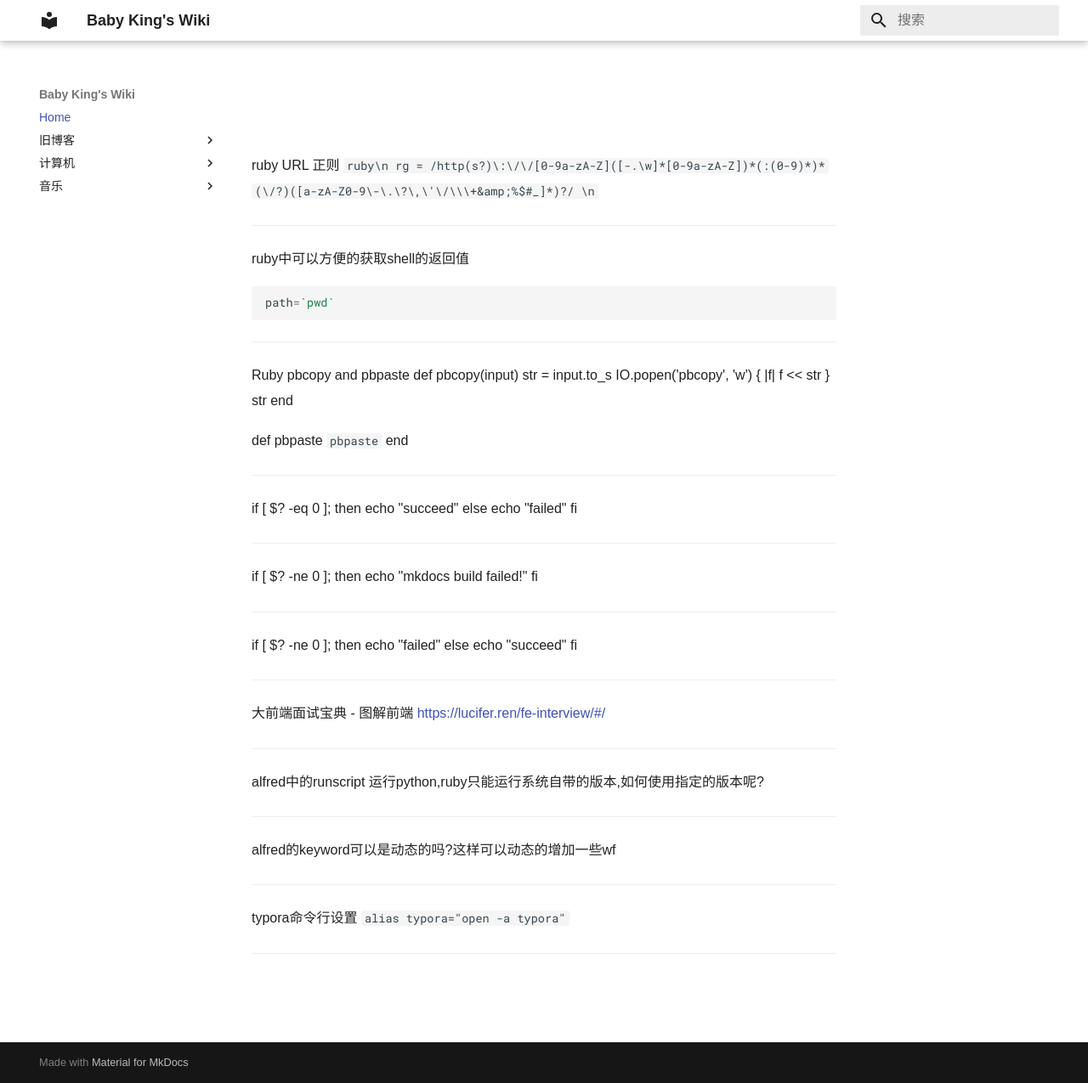
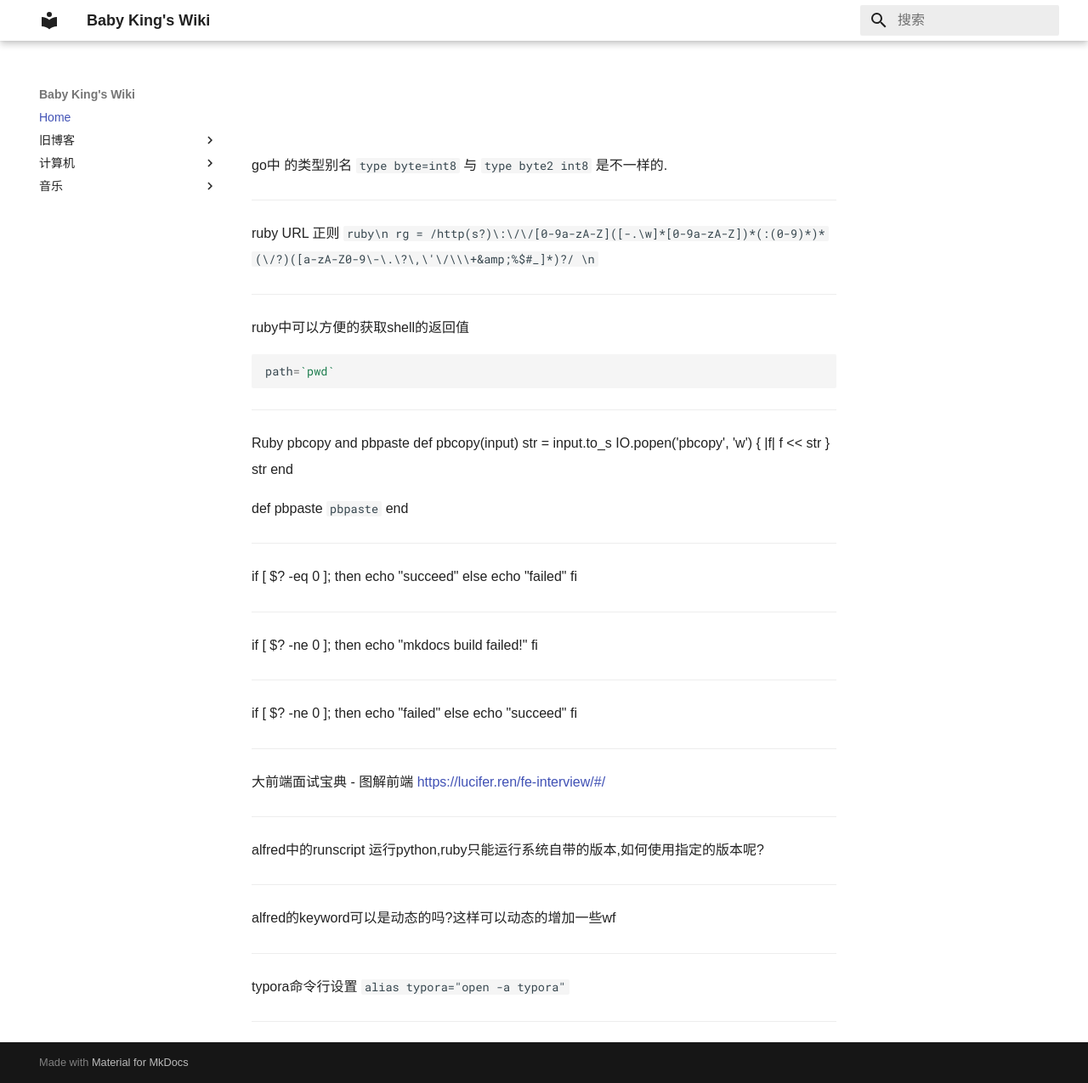
Before and after one commit to babyking/wiki, an MkDocs documentation site: the page built from wiki/index.md, in a window 1280 px wide and 1275 px high. Shown: the whole window at 85% size. Built offline with MkDocs 1.6.1 and Material for MkDocs 9.7.7, drawn with Linux system fonts in a browser that asks for light colours.

Commit message:
quick commit

````diff
--- a/wiki/index.md
+++ b/wiki/index.md
@@ -1,4 +1,6 @@
 #
+go中 的类型别名 `type byte=int8` 与 `type byte2 int8` 是不一样的.
+___
 ruby URL 正则  ```ruby\n rg = /http(s?)\:\/\/[0-9a-zA-Z]([-.\w]*[0-9a-zA-Z])*(:(0-9)*)*(\/?)([a-zA-Z0-9\-\.\?\,\'\/\\\+&amp;%$#_]*)?/ \n```
 ___
 ruby中可以方便的获取shell的返回值
````
